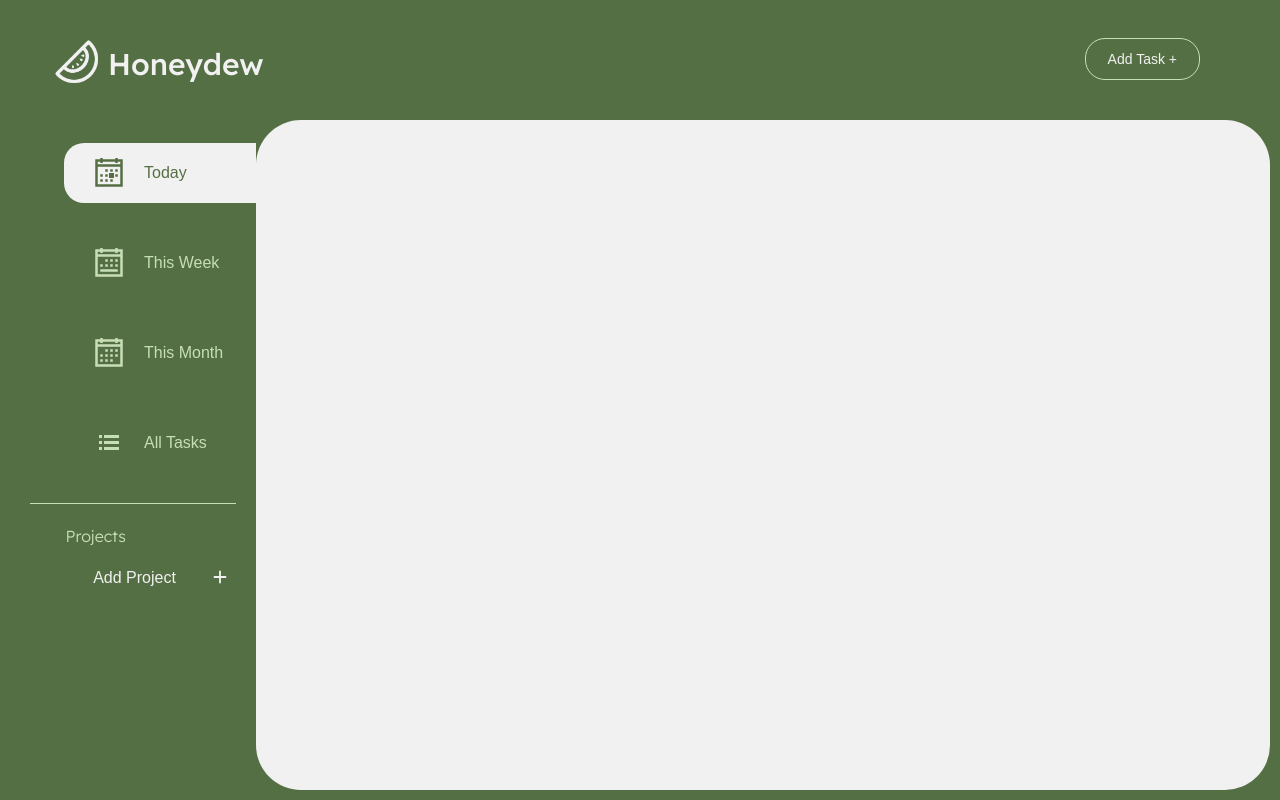
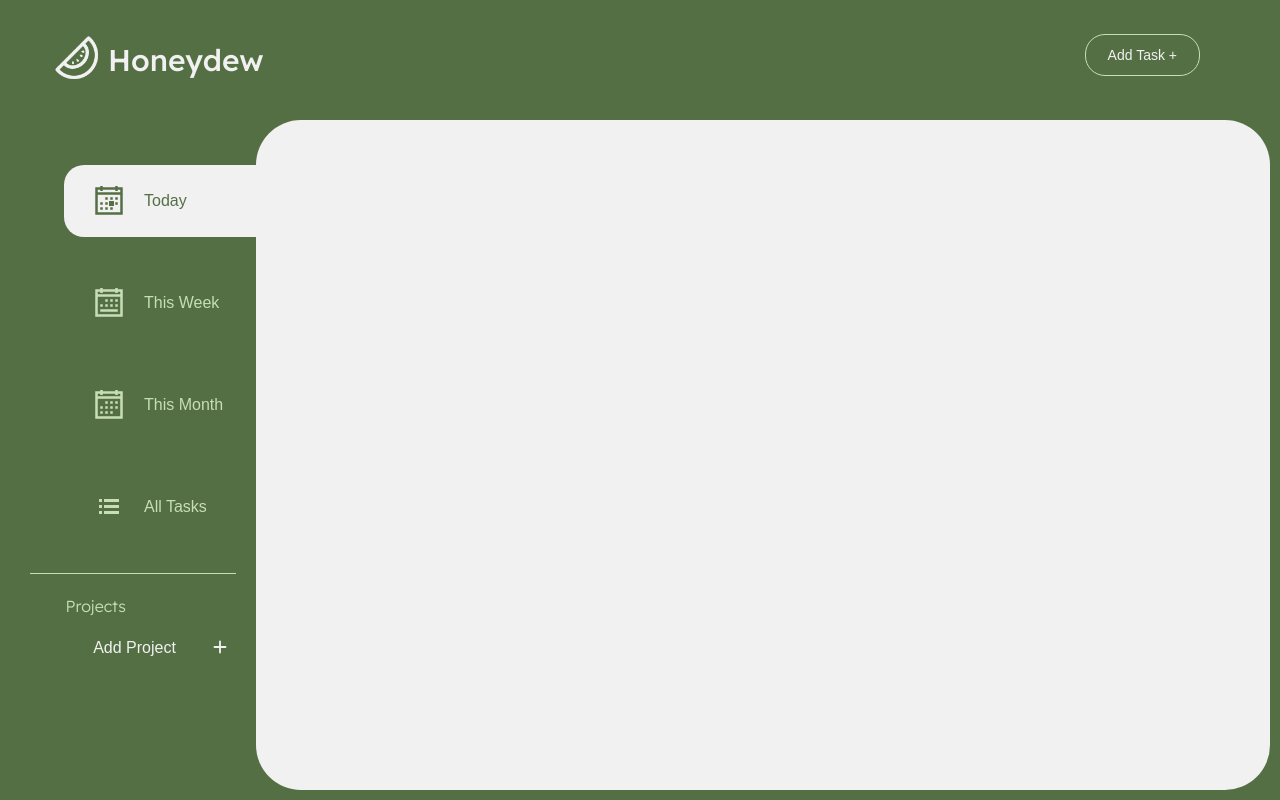
Before and after one commit to huntkay1/to-do-app, a website built with webpack: page src/index.html in a window 1280 px wide. Built offline with nearby package versions, Linux system fonts and the light colour scheme.

Commit message:
Update styling

```diff
--- a/src/style.css
+++ b/src/style.css
@@ -18,7 +18,7 @@ header {
     align-items: center;
     justify-content: space-between;
     padding: 0 80px 0 50px;
-    margin-top: 25px;
+    margin-top: 20px;
 }
 
 #logo {
@@ -57,7 +57,7 @@ h1 {
 nav {
     grid-row: 2 / -1;
     min-width: 230px;
-    margin-top: 40px;
+    margin-top: 65px;
 
 }
 
@@ -71,6 +71,7 @@ nav {
     display: flex;
     align-items: center;
     width: 100%;
+    height: 72px;
     background-color: transparent;
     border: none;
     margin-bottom: 30px;
```
Also changed, not shown: dist/main.js.
